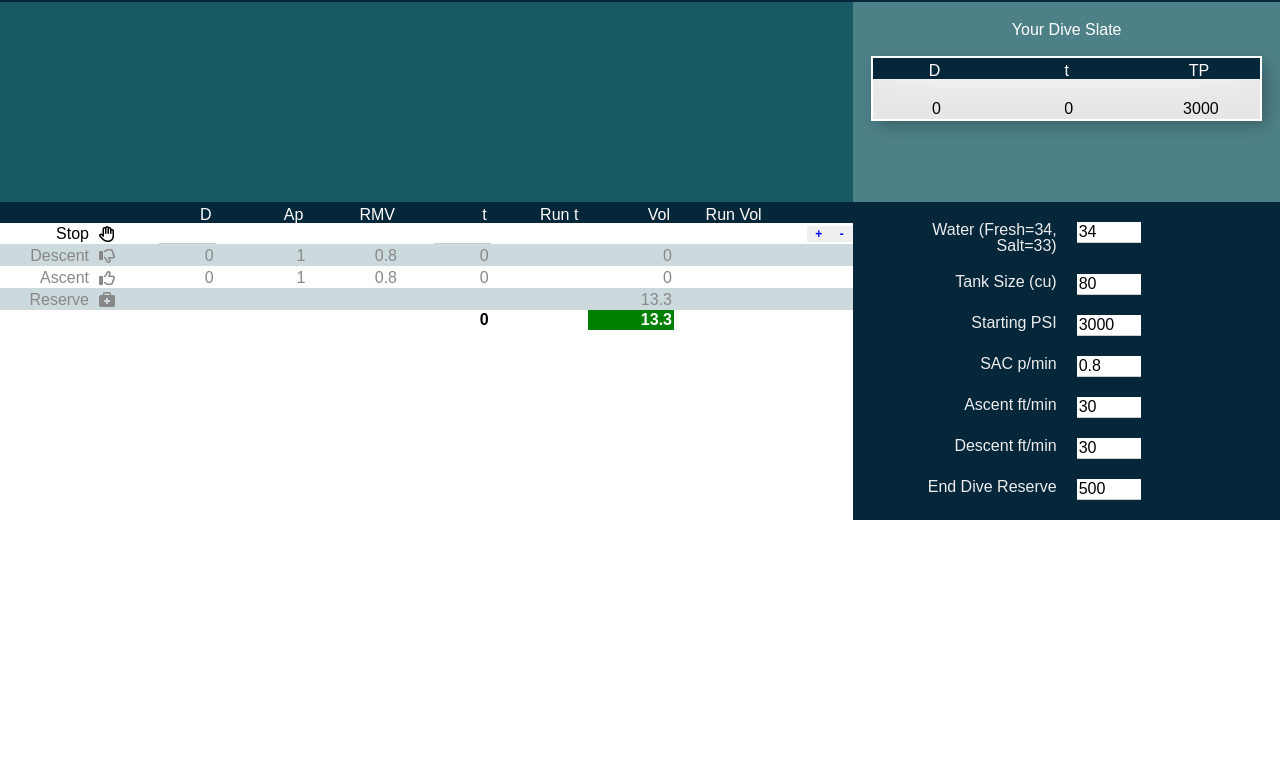
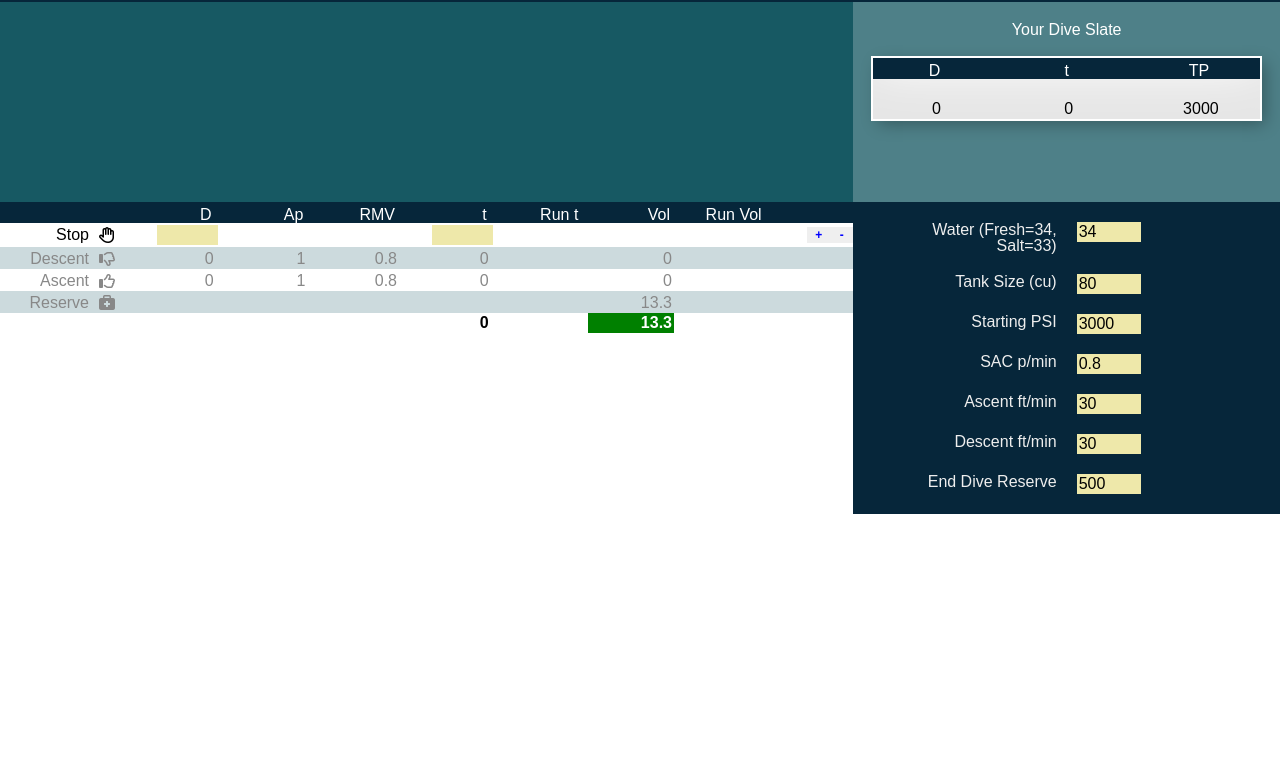
Before and after one commit to kentgeorgeson/diveplanner, a plain HTML site: page index.html in a window 1280 px wide. Shown: the part 38-800 px from the top of the page. Drawn offline with nearby package versions, Linux system fonts and the light colour scheme.

Commit message:
correcting layout

```diff
--- a/index.html
+++ b/index.html
@@ -16,7 +16,7 @@
     <body>
         <nav class="navbar">
             <a href="https://kentgeorgeson.github.io/diveplanner/" class="logo">
-                <img src="" alt="Dive Plan" />
+                Dive Planner
             </a>
 
         </nav>
--- a/planner.js
+++ b/planner.js
@@ -87,8 +87,6 @@ function markStop(fromtime, fromdepth, totime, todepth) {
 
 function calcDivePlan() {
     var c = document.getElementById("diveplan");
-    c.setAttribute('width', '400');
-    c.setAttribute('height', '170');
     var ctx = c.getContext("2d");
     ctx.clearRect(0, 0, c.width, c.height);
     var width = c.width;
@@ -257,5 +255,8 @@ $(document).on('keyup', '.edit-field', function() {
 })
 
 $(document).ready(function() {
+    var c = document.getElementById("diveplan");
+    c.setAttribute('width', $('.divechart').width());
+    c.setAttribute('height', '170');
     calcTotals();
 })
--- a/style.css
+++ b/style.css
@@ -71,9 +71,6 @@ nav {
     width: 100%;
     background-color: #175963c2;
 }
-
-
-
 
 .diveplan {
     grid-area: diveplan;
@@ -189,7 +186,19 @@ nav {
 
 .edit-field {
     border: none;
-    border-bottom: 1px solid #ccc;
+    background: palegoldenrod;
+}
+
+.data-row:nth-child(odd) .edit-field {
+    border: 2px solid #17596338 ;
+}
+
+.data-row:nth-child(even) .edit-field {
+    border: 2px solid white ;
+}
+
+.edit-field:focus {
+    border: 2px solid blue !important;
 }
 
 .ro-field {
--- a/style.old.css
+++ /dev/null
@@ -1,119 +0,0 @@
-.navbar {
-    border-bottom: 1px solid grey;
-}
-
-body {
-    font-family: sans-serif;
-    width: 320px;
-    min-height: 100vh;
-    margin: 0 auto;
-    padding: 10px;
-}
-
-.config {
-    margin-top: 20px;
-
-}
-
-.chart {
-    min-height: 200px;
-}
-
-.config {
-    min-height: 40px;
-}
-
-main {
-    display: flex;
-    flex-direction: column;
-}
-
-.row {
-    display: flex;
-    flex-direction: row;
-    flex-wrap: wrap;
-    width: 100%;
-  }
-
-.col {
-    display: flex;
-    flex-direction: column;
-    flex-basis: 100%;
-    flex: 1;
-}
-
-.table {
-    margin-top: 20px;
-    display: grid;
-    grid-template-columns: 1fr;
-    grid-auto-rows: minmax(20px, auto);
-    align-items: center;
-}
-
-.table-row {
-    display: grid;
-    grid-template-columns: repeat(6, 45px);
-    grid-gap: 10px;
-}
-
-.table-row input {
-    width: 100%;
-    font-size: 10px;
-}
-
-.table-row input.ascend,
-.table-row input.descend {
-    width: 80%;
-    float: right;
-    margin-right: -2px;
-    background: transparent;
-}
-
-.table-col {
-    text-align: right;
-}
-
-.ascend-row,
-.descend-row {
-    color: #666;
-    background-color: #eee;
-}
-
-.ascend-row i,
-.descend-row i {
-    padding: 2px;
-}
-
-.header-row {
-    color: #666;
-    font-size: 12px;
-    text-align: center;
-}
-.total-table {
-    margin-top: 10px;
-    border-top: 1px solid black;
-}
-
-.total-field {
-    border: none;
-    font-weight: bold;
-}
-
-.total-field input {
-    margin-right: 20px;
-}
-
-.edit-field {
-    border: none;
-    border-bottom: 1px solid #ccc;
-}
-
-.ro-field {
-    border: none;
-}
-
-.reserve-label {
-    display: block;
-    font-size: 12px;
-    padding-top: 5px;
-}
```
